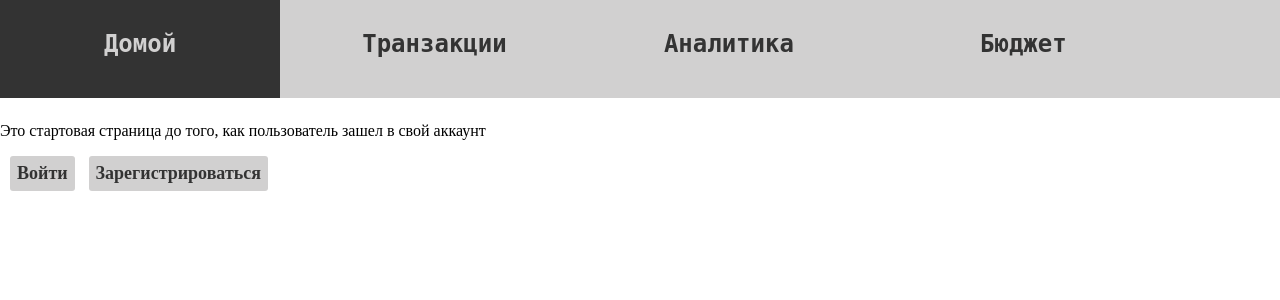
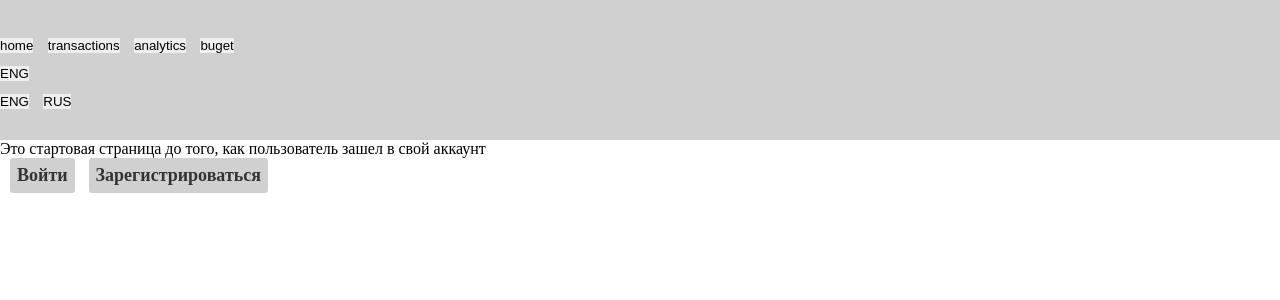
Before and after one commit to vivatttt/Bot-Accountant, a Flask app: page / in a window 1280 px wide. Shown: the top 300 px of the page. Run offline with Flask 3, Linux system fonts and the light colour scheme.

Commit message:
1st commit

```diff
--- a/app/static/styles/main.css
+++ b/app/static/styles/main.css
@@ -1,3 +1,35 @@
+:root {
+    --default-font-family: "Montserrat"
+  }
+
+.montserrat {
+  font-family: "Montserrat", sans-serif;
+  font-optical-sizing: auto;
+  font-weight: 100;
+  font-style: normal;
+}
+*{
+    margin: 0;
+    padding: 0;
+    outline: 0;
+    border: 0;
+}
+.wrepper{
+    display:inline-flex;
+    align-items: center;
+    justify-content: center;
+    height: 100%;
+    width: 100%;
+    background-color: #171717;
+}
+.main-container{
+    height: 3252px;
+    width: 1440px;
+    background-image: url(/prsem/public/imgs/lines.png);
+    background-repeat: no-repeat;
+    background-position: center;
+    justify-content: center;
+}
 body{
     margin: 0;
 }
--- a/app/templates/layout.html
+++ b/app/templates/layout.html
@@ -12,12 +12,25 @@
 </head>
 <body>
     <div class="wrapper">
-        <ul class="nav">
-            <li><a href="/">Домой</a></li>
-            <li><a href="/transactions">Транзакции</a></li>
-            <li><a href="/analytics">Аналитика</a></li>
-            <li><a href="/budget">Бюджет</a></li>
-        </ul>
+        <div class="header">
+            <img class="name" src="" alt="">
+            <div class="butttons">
+                <a href=""><button class="" >home</button></a>
+                <a href=""><button class="" >transactions</button></a>
+                <a href=""><button class="" >analytics</button></a>
+                <a href=""><button class="" >buget</button></a>
+                <div class="dropdown">
+                    <button class="dropbtn">ENG
+                      <i class="fa fa-caret-down"></i>
+                    </button>
+                    <div class="dropdown-content">
+                      <a href="#"><button class="ENG-btn" >ENG</button></a>
+                      <a href=""><button class="RUS-btn" >RUS</button></a>
+                    </div>
+                </div>
+                <img class="drpdn-arrow" src="" alt="">
+            </div>
+        </div>
     </div>
 
     {% block content %}{% endblock content %}
```
Also changed, not shown: app/static/imgs/analytics.svg (added), app/static/imgs/buget.svg (added), app/static/imgs/logo.svg (added).
